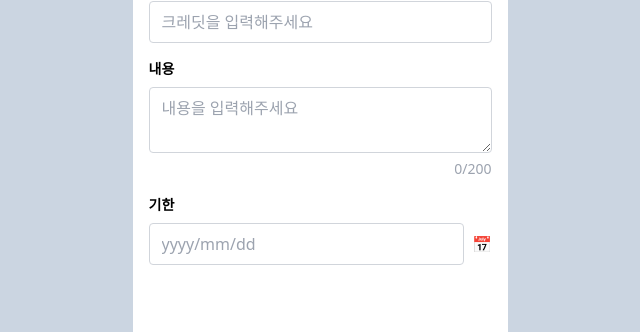
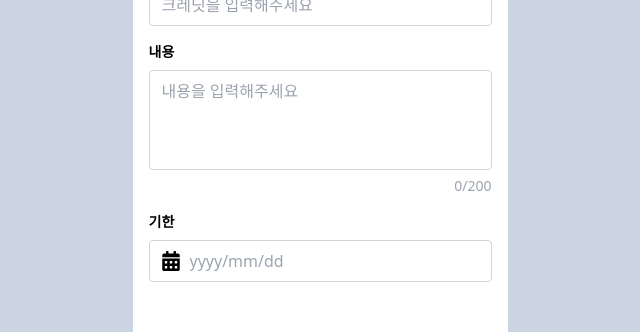
Before and after one commit to DevIruka/trip-connect, a Next.js app: page /request in a window 1280 px wide. Shown: the part 449-781 px from the top of the page, without its empty margins (320-960 px from the left). Built offline with nearby package versions, Linux system fonts and the light colour scheme; no server answers.

Commit message:
💄 style : daypicker 디자인 변경&수정

```diff
--- a/src/app/request/_components/FormFields.tsx
+++ b/src/app/request/_components/FormFields.tsx
@@ -12,6 +12,7 @@ import { FormInputs } from '../_types/form';
 import { format } from 'date-fns';
 import { DayPicker } from 'react-day-picker';
 import 'react-day-picker/dist/style.css';
+import { FaCalendarAlt } from 'react-icons/fa';
 
 type Props = {
   register: UseFormRegister<FormInputs>;
@@ -23,6 +24,11 @@ type Props = {
 const FormFields: React.FC<Props> = ({ register, watch, control, errors }) => {
   const [isCalendarOpen, setIsCalendarOpen] = useState(false);
   const toggleCalendar = () => setIsCalendarOpen((prev) => !prev);
+
+  const handleInputResize = (e: React.ChangeEvent<HTMLTextAreaElement>) => {
+    e.target.style.height = 'auto'; // 높이를 초기화
+    e.target.style.height = `${e.target.scrollHeight}px`; // 내용에 맞게 높이 조정
+  };
 
   return (
     <>
@@ -44,7 +50,8 @@ const FormFields: React.FC<Props> = ({ register, watch, control, errors }) => {
         <input
           type="number"
           placeholder="크레딧을 입력해주세요"
-          {...register('credit', { required: '크레딧을 입력해주세요.',
+          {...register('credit', {
+            required: '크레딧을 입력해주세요.',
             min: {
               value: 0,
               message: '크레딧은 0 이상이어야 합니다.',
@@ -61,14 +68,16 @@ const FormFields: React.FC<Props> = ({ register, watch, control, errors }) => {
         <label className="block text-sm font-bold mb-2">내용</label>
         <textarea
           placeholder="내용을 입력해주세요"
-          {...register('content',  {
+          {...register('content', {
             required: '내용을 입력해주세요.',
             maxLength: {
               value: 200,
               message: '내용은 200자 이하여야 합니다.',
             },
           })}
-          className="w-full px-3 py-2 border border-gray-300 rounded focus:outline-none"
+          onInput={handleInputResize} // 입력 시 높이 조정
+          className="w-full px-3 py-2 border border-gray-300 rounded focus:outline-none resize-none overflow-hidden"
+          style={{ height: 'auto', minHeight: '100px' }} // 초기 높이 설정
         />
         {errors.content && (
           <p className="text-sm text-red-500 mt-1">{errors.content.message}</p>
@@ -85,9 +94,15 @@ const FormFields: React.FC<Props> = ({ register, watch, control, errors }) => {
           control={control}
           defaultValue={undefined}
           rules={{ required: '기한을 선택해주세요.' }}
-          render={({ field }) => (
+          render={({ field }) => {
+            const today = new Date();
+            return (
               <>
-              <div className="flex items-center">
+                <div className="relative flex items-center">
+                  <FaCalendarAlt
+                    className="absolute left-3 text-black pointer-events-none"
+                    size={20} // 아이콘 크기
+                  />
                   <input
                     type="text"
                     placeholder="yyyy/mm/dd"
@@ -98,15 +113,8 @@ const FormFields: React.FC<Props> = ({ register, watch, control, errors }) => {
                     }
                     readOnly
                     onClick={toggleCalendar}
-                  className="w-full px-3 py-2 border border-gray-300 rounded focus:outline-none"
+                    className="w-full pl-10 px-3 py-2 border border-gray-300 rounded focus:outline-none"
                   />
-                <button
-                  type="button"
-                  onClick={toggleCalendar}
-                  className="ml-2 text-gray-500 hover:text-gray-800"
-                >
-                  📅
-                </button>
                 </div>
                 {errors.date_end && (
                   <p className="text-sm text-red-500 mt-1">
@@ -120,6 +128,18 @@ const FormFields: React.FC<Props> = ({ register, watch, control, errors }) => {
                       mode="single"
                       selected={field.value ? new Date(field.value) : undefined}
                       onSelect={(date) => field.onChange(date || undefined)}
+                      disabled={{
+                        before: today,
+                      }}
+                      modifiers={{
+                        highlight: {
+                          from: today,
+                          to: field.value ? new Date(field.value) : undefined,
+                        },
+                      }}
+                      modifiersClassNames={{
+                        highlight: 'bg-blue-200',
+                      }}
                     />
                     <button
                       type="button"
@@ -131,7 +151,8 @@ const FormFields: React.FC<Props> = ({ register, watch, control, errors }) => {
                   </div>
                 )}
               </>
-          )}
+            );
+          }}
         />
       </div>
     </>
```
Lines whose indentation alone changed are shown as unchanged.
